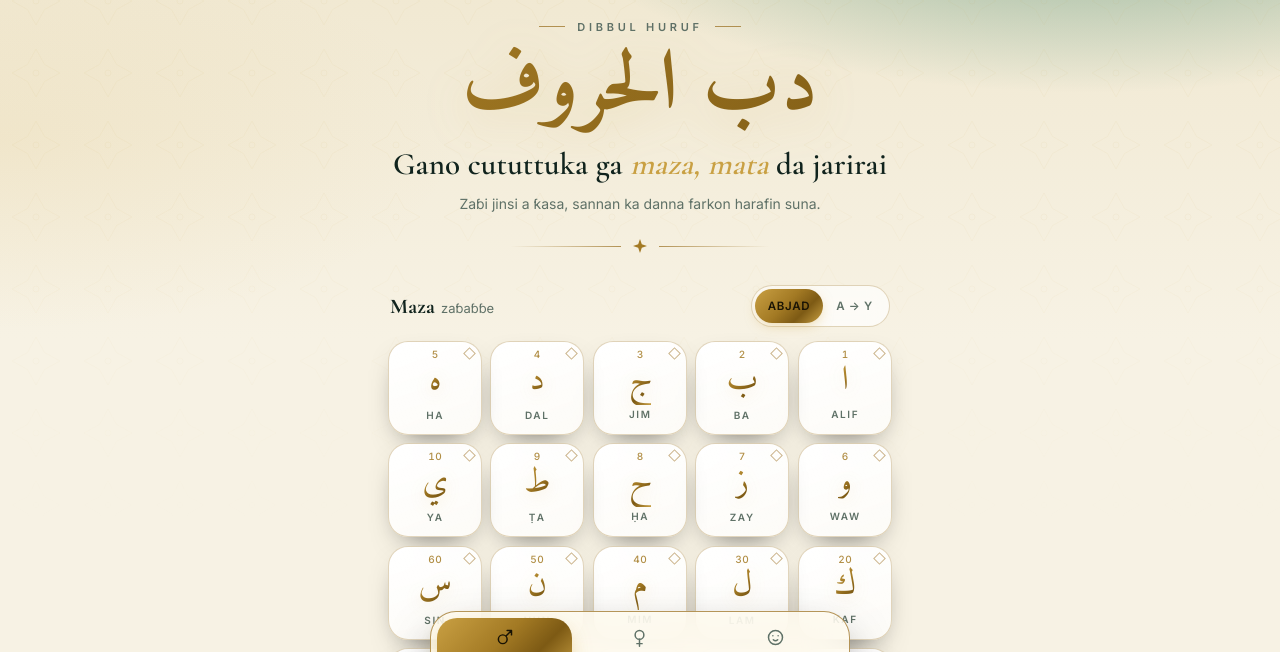
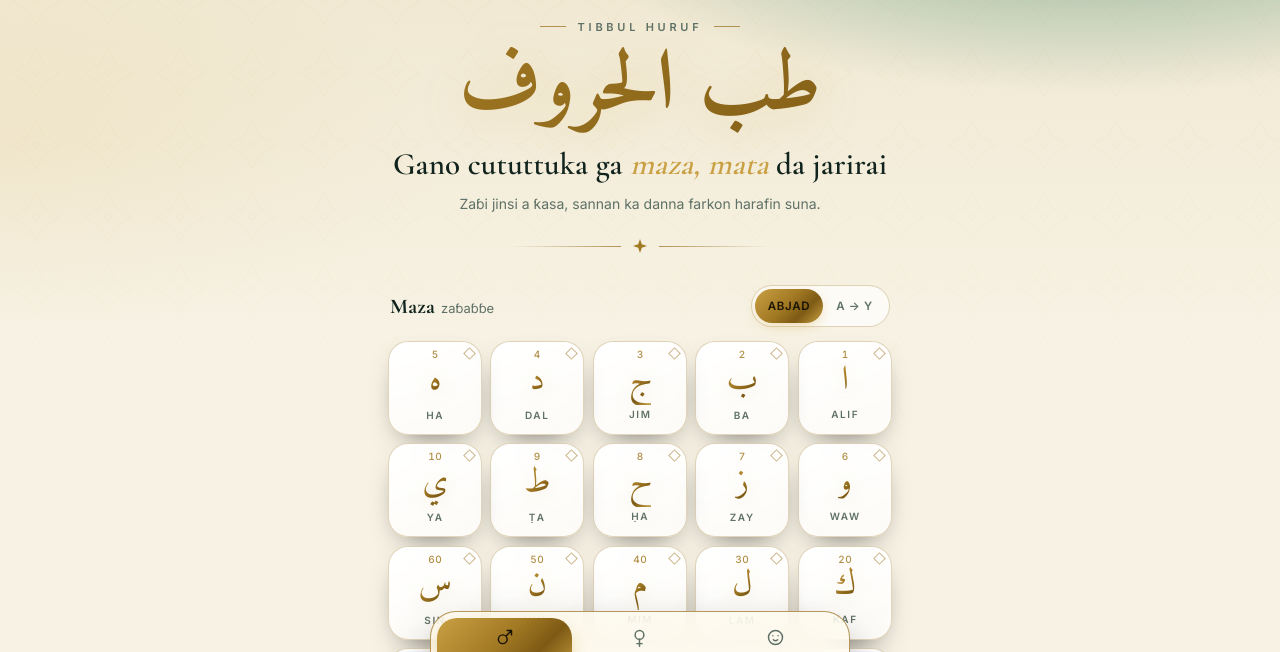
Before and after one commit to shehulhadi/dibbul-huruf, a plain HTML site: page index.html in a window 1280 px wide. Shown: the part 101-753 px from the top of the page. Drawn offline with nearby package versions, Linux system fonts and the light colour scheme.

Commit message:
Rename Dibbul to Tibbul (طب الحروف)

```diff
--- a/index.html
+++ b/index.html
@@ -4,8 +4,8 @@
 <meta charset="utf-8">
 <meta name="viewport" content="width=device-width, initial-scale=1, viewport-fit=cover">
 <meta name="theme-color" content="#050f0c">
-<meta name="description" content="Dibbul Huruf — Gano cututtuka ga maza, mata da jarirai ta hanyar farkon harafin suna.">
-<title>Dibbul Huruf</title>
+<meta name="description" content="Tibbul Huruf — Gano cututtuka ga maza, mata da jarirai ta hanyar farkon harafin suna.">
+<title>Tibbul Huruf</title>
 <link rel="manifest" href="/dibbul-huruf/manifest.json">
 <link rel="icon" href="/dibbul-huruf/icon.svg" type="image/svg+xml">
 <link rel="preconnect" href="https://fonts.googleapis.com">
@@ -89,8 +89,8 @@ footer b{display:block;margin-top:6px;font:700 15px var(--serif);letter-spacing:
 <body>
 <header class="hero">
   <svg class="crest" viewBox="0 0 64 64" aria-hidden="true"><defs><linearGradient id="gf" x1="0" y1="0" x2="1" y2="1"><stop offset="0" stop-color="#f3dc9b"/><stop offset=".5" stop-color="#d4a944"/><stop offset="1" stop-color="#9c7326"/></linearGradient></defs><g fill="none" stroke="url(#gf)" stroke-width="1.6" stroke-linejoin="round"><path d="M32 3l8 14 16-2-4 16 9 11-14 7-3 16-12-8-12 8-3-16-14-7 9-11-4-16 16 2z" opacity=".9"/><path d="M32 14l6 10 11 2-8 8 2 12-11-5-11 5 2-12-8-8 11-2z"/></g><circle cx="32" cy="32" r="3.2" fill="url(#gf)"/></svg>
-  <div class="eyebrow">Dibbul Huruf</div>
-  <div class="ar" lang="ar">دبّ الحروف</div>
+  <div class="eyebrow">Tibbul Huruf</div>
+  <div class="ar" lang="ar">طبّ الحروف</div>
   <h1>Gano cututtuka ga <em>maza, mata</em> da jarirai</h1>
   <p class="lead">Zaɓi jinsi a ƙasa, sannan ka danna farkon harafin suna.</p>
   <div class="divider" aria-hidden="true"><svg viewBox="0 0 14 14"><path d="M7 0l1.8 5.2L14 7l-5.2 1.8L7 14l-1.8-5.2L0 7l5.2-1.8z"/></svg></div>
```
